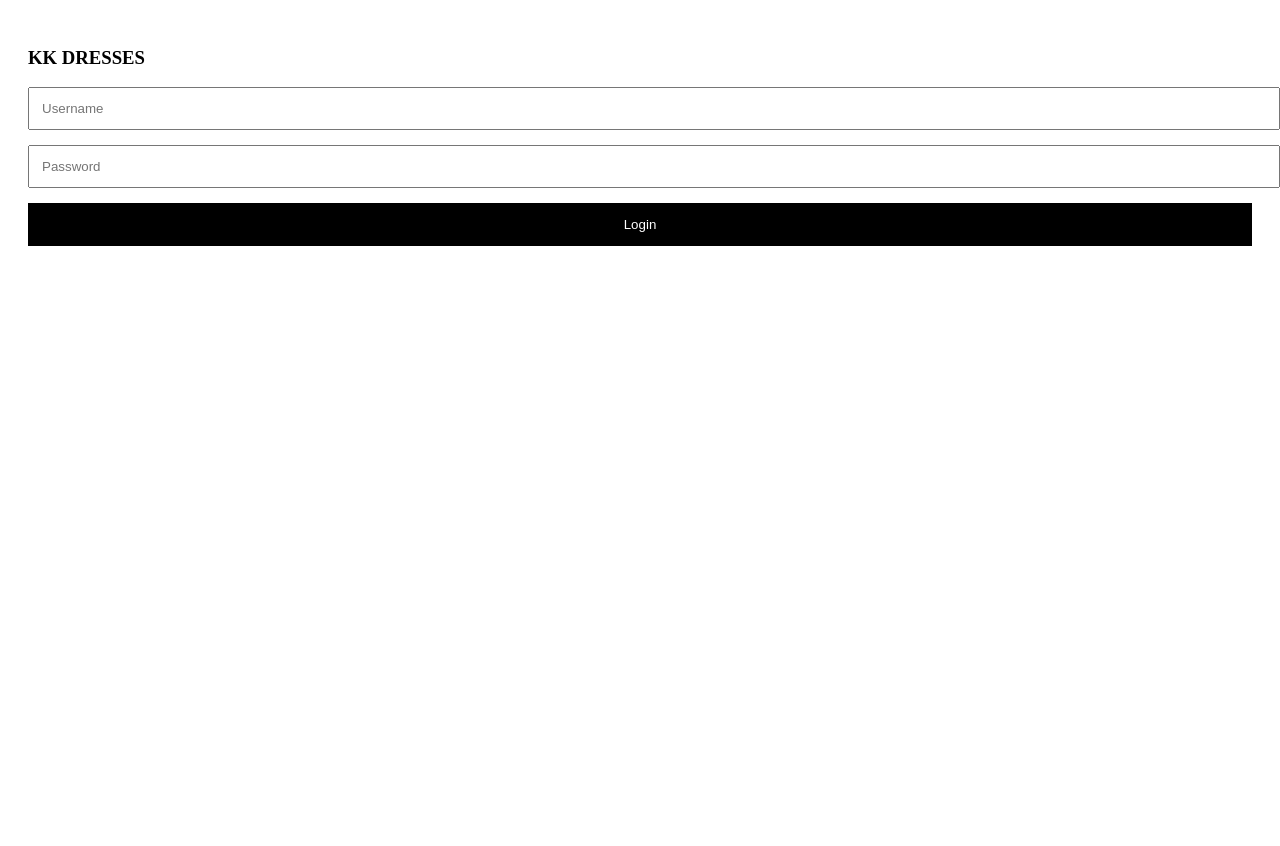
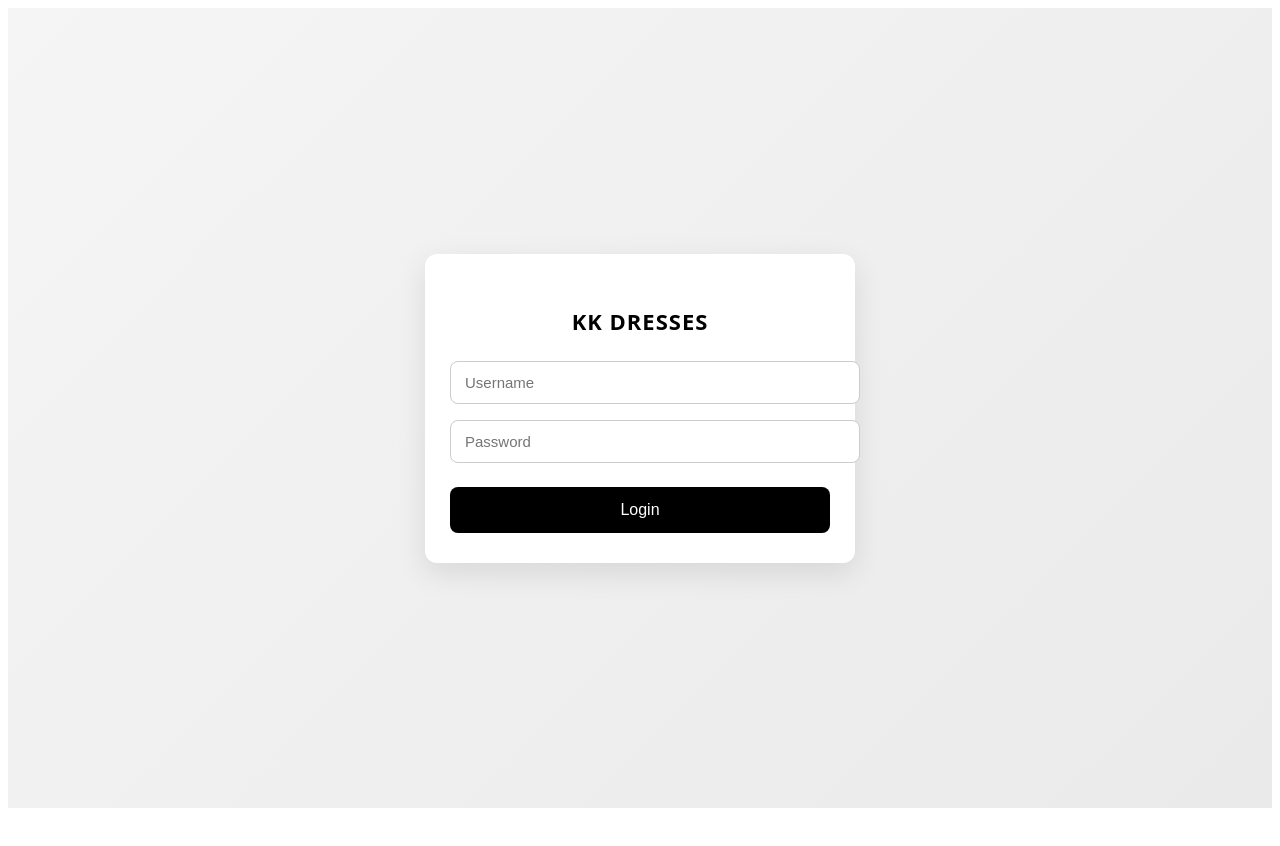
Before and after one commit to ItsMdAftab/kk-dress-frontend, a React (Create React App) app: page / in a window 1280 px wide. Shown: the top 846 px of the page. After the commit the page ends 816 px from the top, so only its background shows below. Built offline with nearby package versions, Linux system fonts and the light colour scheme.

Commit message:
Add styled login page with separate CSS

```diff
--- /dev/null
+++ b/src/Login.css
@@ -0,0 +1,64 @@
+/* ===== Login Page Styles ===== */
+
+.login-wrapper {
+  height: 100vh;
+  background: linear-gradient(135deg, #f5f5f5, #eaeaea);
+  display: flex;
+  justify-content: center;
+  align-items: center;
+  font-family: system-ui, -apple-system, BlinkMacSystemFont, sans-serif;
+}
+
+.login-card {
+  width: 100%;
+  max-width: 380px;
+  background: #ffffff;
+  padding: 30px 25px;
+  border-radius: 12px;
+  box-shadow: 0 10px 30px rgba(0, 0, 0, 0.1);
+}
+
+.login-title {
+  text-align: center;
+  margin-bottom: 25px;
+  font-size: 22px;
+  font-weight: 600;
+  letter-spacing: 1px;
+}
+
+.login-input {
+  width: 100%;
+  padding: 12px 14px;
+  margin-bottom: 16px;
+  border-radius: 8px;
+  border: 1px solid #ccc;
+  font-size: 15px;
+  outline: none;
+}
+
+.login-input:focus {
+  border-color: #000;
+}
+
+.login-button {
+  width: 100%;
+  padding: 14px;
+  background: #000;
+  color: #fff;
+  font-size: 16px;
+  border: none;
+  border-radius: 8px;
+  cursor: pointer;
+  margin-top: 8px;
+}
+
+.login-button:hover {
+  background: #222;
+}
+
+.login-error {
+  color: #d32f2f;
+  margin-top: 12px;
+  text-align: center;
+  font-size: 14px;
+}
--- a/src/Login.js
+++ b/src/Login.js
@@ -1,9 +1,10 @@
 import { useState } from "react";
+import "./Login.css";
 import WorkerSale from "./WorkerSale";
 import OwnerDashboard from "./OwnerDashboard";
 
 export default function Login() {
-  // 🔽 RESTORE SESSION (ADDED)
+  // 🔽 RESTORE SESSION
   const savedUser = JSON.parse(localStorage.getItem("user"));
   const [role, setRole] = useState(savedUser?.role || null);
   const [user, setUser] = useState(savedUser?.username || null);
@@ -13,6 +14,8 @@ export default function Login() {
   const [error, setError] = useState("");
 
   const login = async () => {
+    setError("");
+
     const res = await fetch("https://kk-dresses-backend.vercel.app/login", {
       method: "POST",
       headers: { "Content-Type": "application/json" },
@@ -26,65 +29,45 @@ export default function Login() {
       return;
     }
 
-    // 🔽 STORE SESSION (ADDED)
     localStorage.setItem(
       "user",
       JSON.stringify({ role: data.role, username })
     );
 
-    // 🔽 UPDATE STATE (ADDED)
     setRole(data.role);
     setUser(username);
   };
 
-  // 🔽 ROLE BASED ROUTING (UPDATED)
+  // 🔽 ROLE BASED ROUTING
   if (role === "OWNER") return <OwnerDashboard />;
   if (role === "WORKER") return <WorkerSale username={user} />;
 
   return (
-    <div style={styles.container}>
-      <h3>KK DRESSES</h3>
+    <div className="login-wrapper">
+      <div className="login-card">
+        <h3 className="login-title">KK DRESSES</h3>
 
         <input
-        style={styles.input}
+          className="login-input"
           placeholder="Username"
           value={username}
           onChange={(e) => setUsername(e.target.value)}
         />
 
         <input
-        style={styles.input}
+          className="login-input"
           placeholder="Password"
           type="password"
           value={password}
           onChange={(e) => setPassword(e.target.value)}
         />
 
-      <button style={styles.button} onClick={login}>
+        <button className="login-button" onClick={login}>
           Login
         </button>
 
-      <p style={{ color: "red" }}>{error}</p>
+        {error && <p className="login-error">{error}</p>}
+      </div>
     </div>
   );
 }
-
-const styles = {
-  container: {
-    padding: 20,
-    height: "100vh",
-    background: "#fff",
-  },
-  input: {
-    padding: 12,
-    marginBottom: 15,
-    width: "100%",
-  },
-  button: {
-    padding: 14,
-    width: "100%",
-    background: "#000",
-    color: "#fff",
-    border: "none",
-  },
-};
```
Lines whose indentation alone changed are shown as unchanged.
